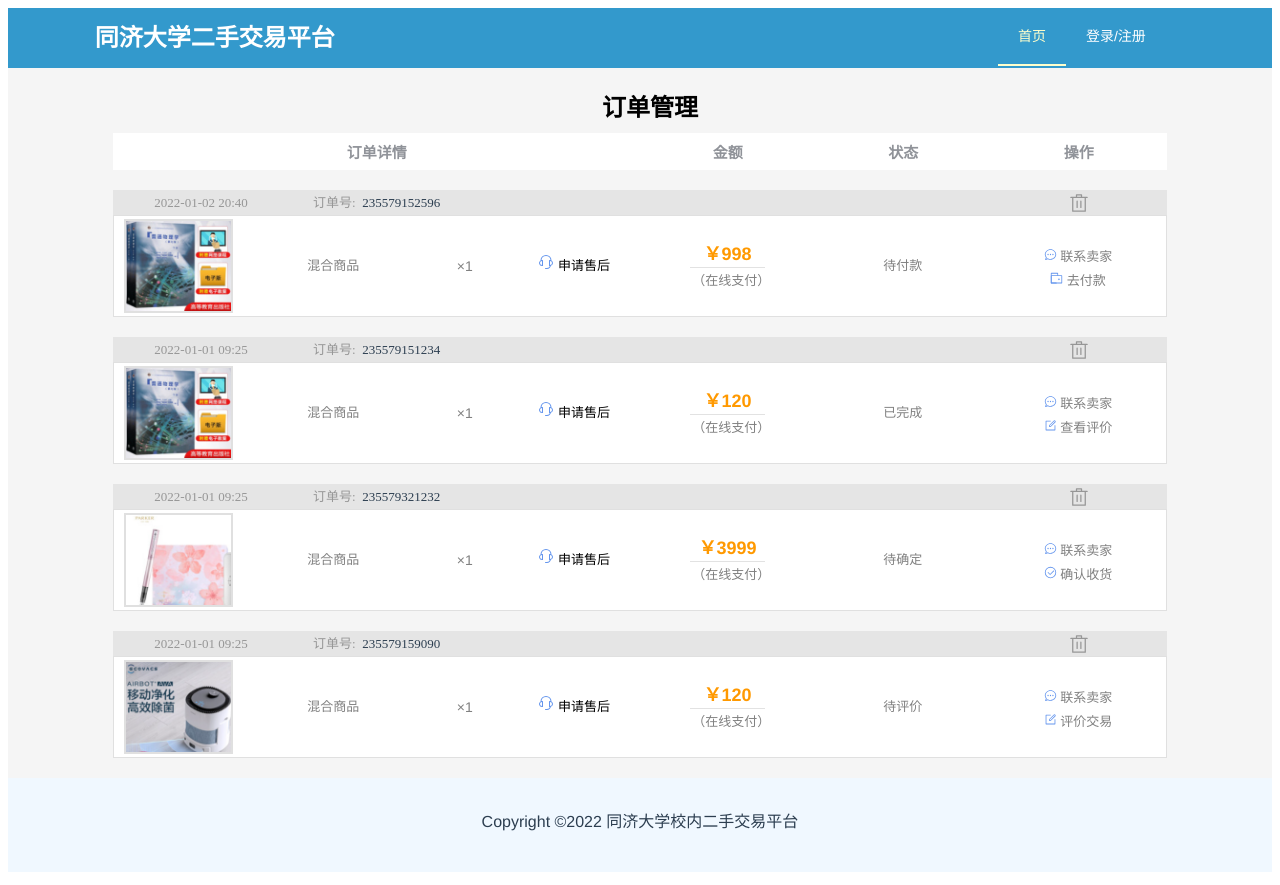
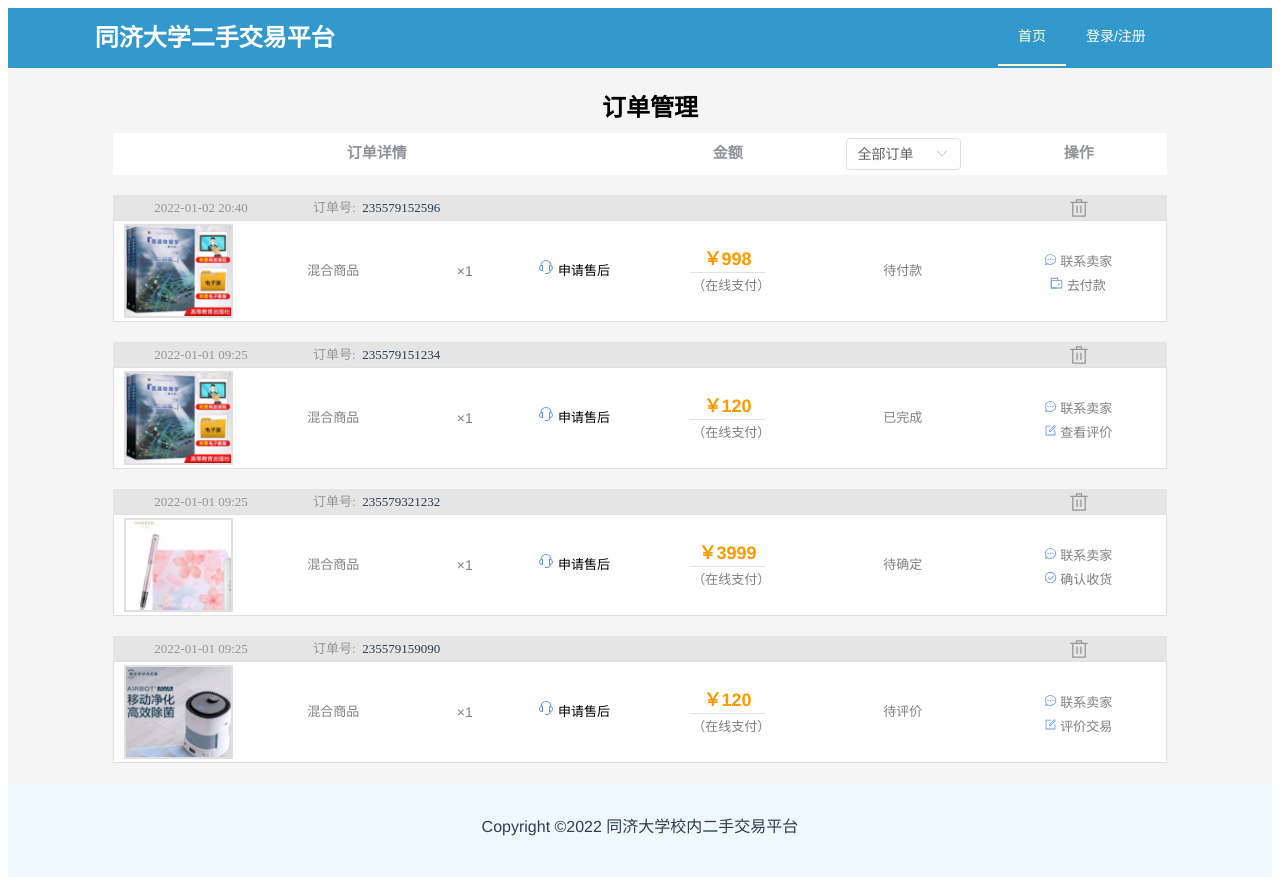
Before and after one commit to 3fuyang/flea-market, a Vue app: page /order in a window 1280 px wide. Built offline with nearby package versions, Linux system fonts and the light colour scheme.

Commit message:
添加订单类别筛选功能。

```diff
--- a/src/components/OrderListTable.vue
+++ b/src/components/OrderListTable.vue
@@ -2,8 +2,35 @@
 <div class="RootDiv">
   <div class="TableNav">
     <el-row>
-      <el-col :span="24/columns.length" v-for="(column,index) of columns" :key="index">
+<!--       <el-col :span="24/columns.length" v-for="(column,index) of columns" :key="index">
         <span class="NavFont">{{column}}</span>
+      </el-col> -->
+      <el-col :span="4">
+      </el-col>
+      <el-col :span="4">
+        <span class="NavFont">{{columns[1]}}</span>
+      </el-col>
+      <el-col :span="4">
+      </el-col>
+      <el-col :span="4">
+        <span class="NavFont">{{columns[3]}}</span>
+      </el-col>
+      <el-col :span="4">
+        <div class="nav-select">
+          <el-select
+            v-model="category"
+            placeholder="Select">
+            <el-option
+              v-for="item in categories"
+              :key="item.index"
+              :value="item"
+            >
+            </el-option>
+          </el-select>
+        </div>
+      </el-col>
+      <el-col :span="4">
+        <span class="NavFont">{{columns[5]}}</span>
       </el-col>
     </el-row>
   </div>
@@ -88,7 +115,7 @@
 // 在<script setup>中，this.$router 不能使用
 // 需要引入 useRouter()，生成 router 实例
 import { useRouter } from 'vue-router';
-import { defineProps, defineEmits, ref } from 'vue';
+import { defineProps, defineEmits, ref, computed } from 'vue';
 import { ElMessage, ElMessageBox } from "element-plus";
 import { Delete, Service, ChatDotRound, Edit, Wallet, CircleCheck } from '@element-plus/icons-vue';
 
@@ -96,8 +123,19 @@ const props = defineProps({
   orderList: Array, // 订单原始数据
 })
 
+const categories = ['全部订单', '待付款', '待确定', '待评价', '已完成']; // 订单状态
+const category = ref('全部订单'); // 当前订单分类
 const columns = ['','订单详情','', '金额', '状态', '操作']; // 表头
-const orderListView = ref(props.orderList); // 订单视图
+const rawOrderList = ref(props.orderList);
+const orderListView = computed(()=>{
+  if(category.value === '全部订单'){
+    return rawOrderList.value;
+  }else{
+    return rawOrderList.value.filter((item)=>{
+      return item.status === category.value;
+    })
+  }
+}); // 订单视图
 const router = useRouter();
 
 defineEmits({
@@ -198,6 +236,10 @@ function confirmReceipt(oid){
   display: inline-block;
   margin: 8px 0px 8px 0px;
 }
+.nav-select{
+  text-align: center;
+  padding: 5px 30px;
+}
 .Card{
   margin-bottom: 20px;
 }
```
